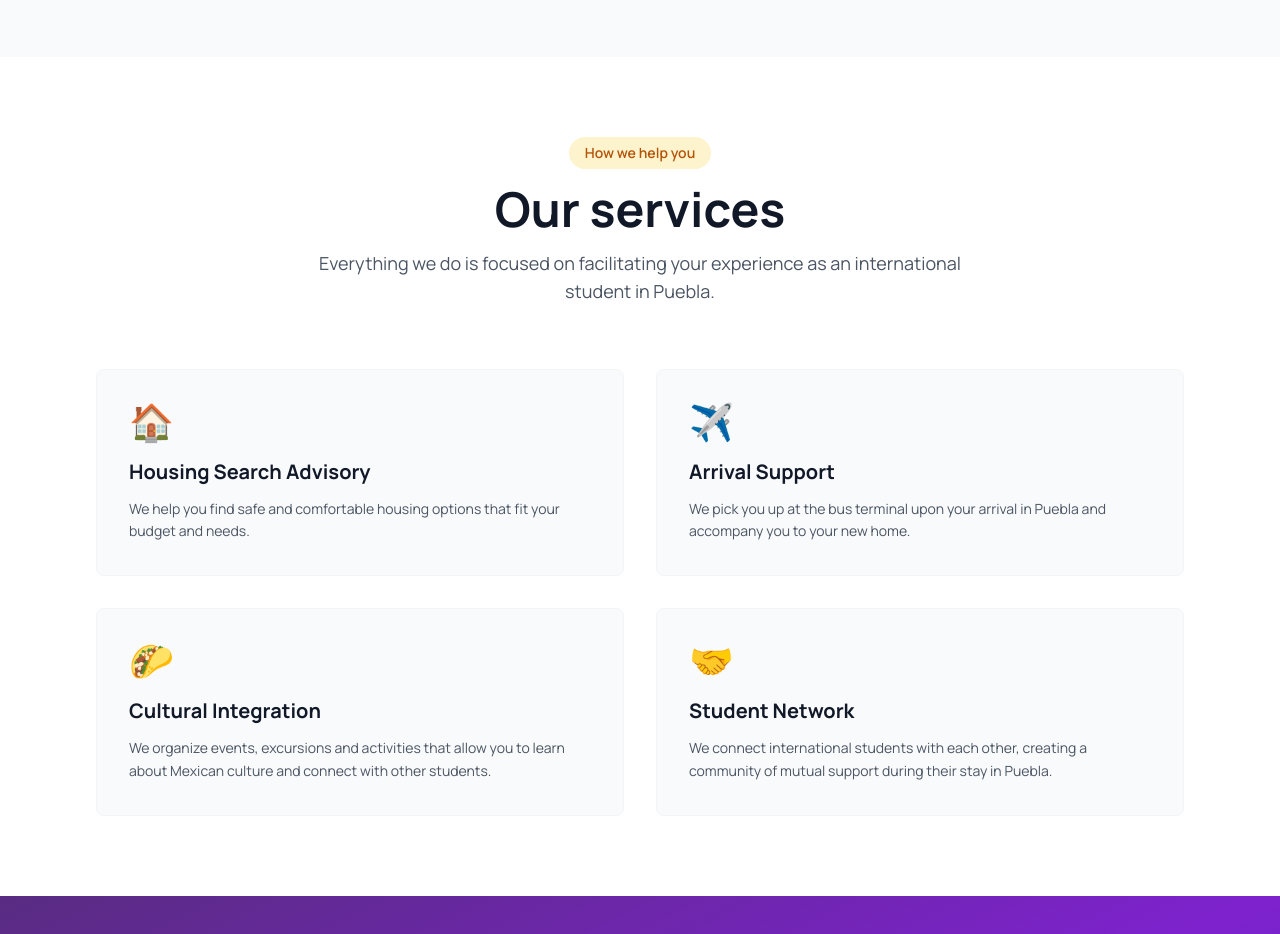
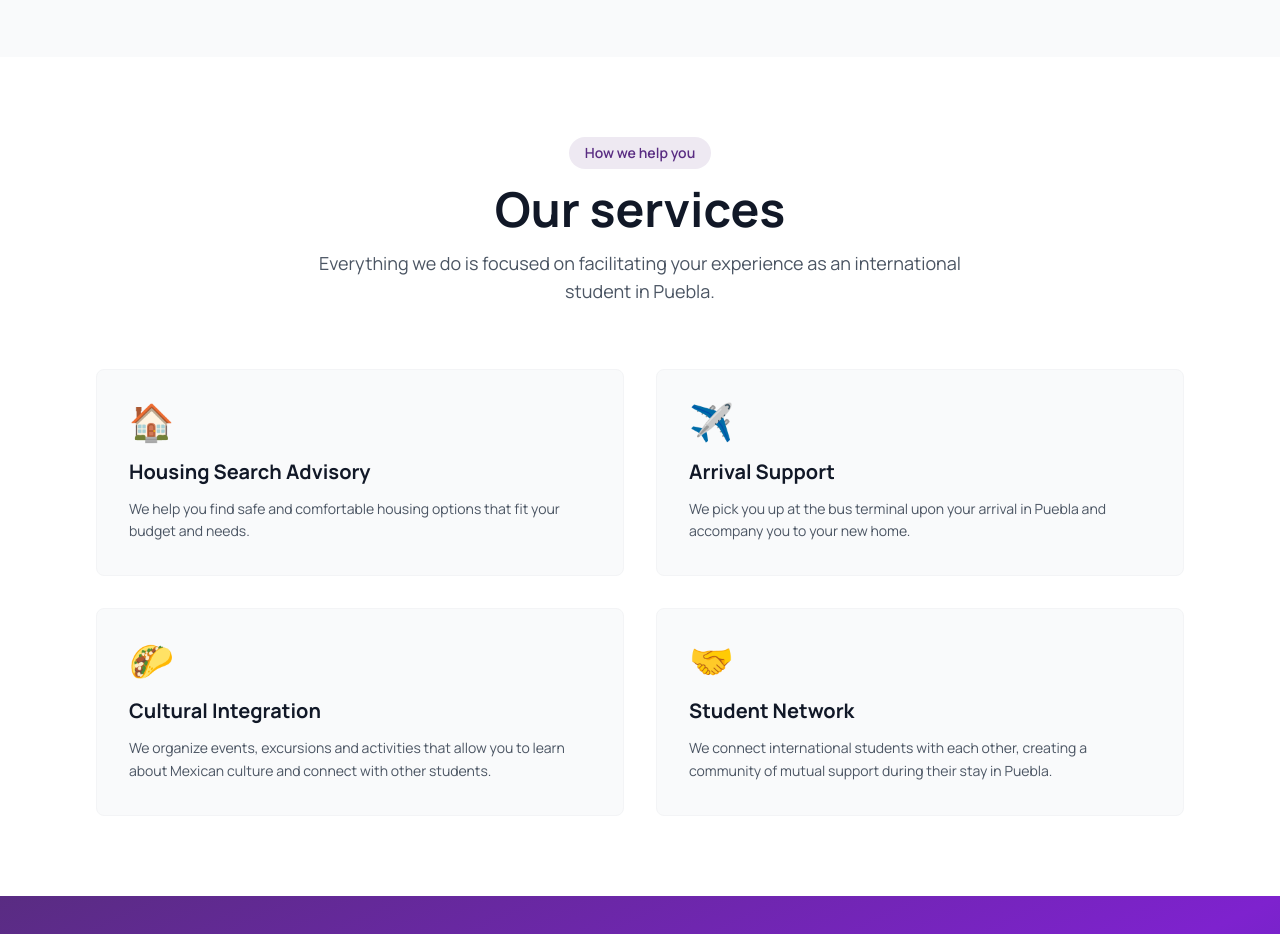
Before and after one commit to JulienFifty/puebla-housing, a Next.js app: page /en/quien-somos in a window 1280 px wide. Shown: the part 1820-2754 px from the top of the page. Built offline with nearby package versions, Linux system fonts and the light colour scheme; no server answers.

Commit message:
Change services badge color to match values badge (primary color)

```diff
--- a/app/[locale]/quien-somos/page.tsx
+++ b/app/[locale]/quien-somos/page.tsx
@@ -189,7 +189,7 @@ export default function AboutPage() {
       <section className="py-20 bg-white">
         <div className="max-w-6xl mx-auto px-4 sm:px-6 lg:px-8">
           <div className="text-center mb-16">
-            <span className="inline-block px-4 py-1.5 bg-secondary/20 text-amber-700 rounded-full text-sm font-semibold mb-4">
+            <span className="inline-block px-4 py-1.5 bg-primary/10 text-primary rounded-full text-sm font-semibold mb-4">
               {t('servicesBadge')}
             </span>
             <h2 className="text-4xl md:text-5xl font-bold text-gray-900 mb-4">
```
